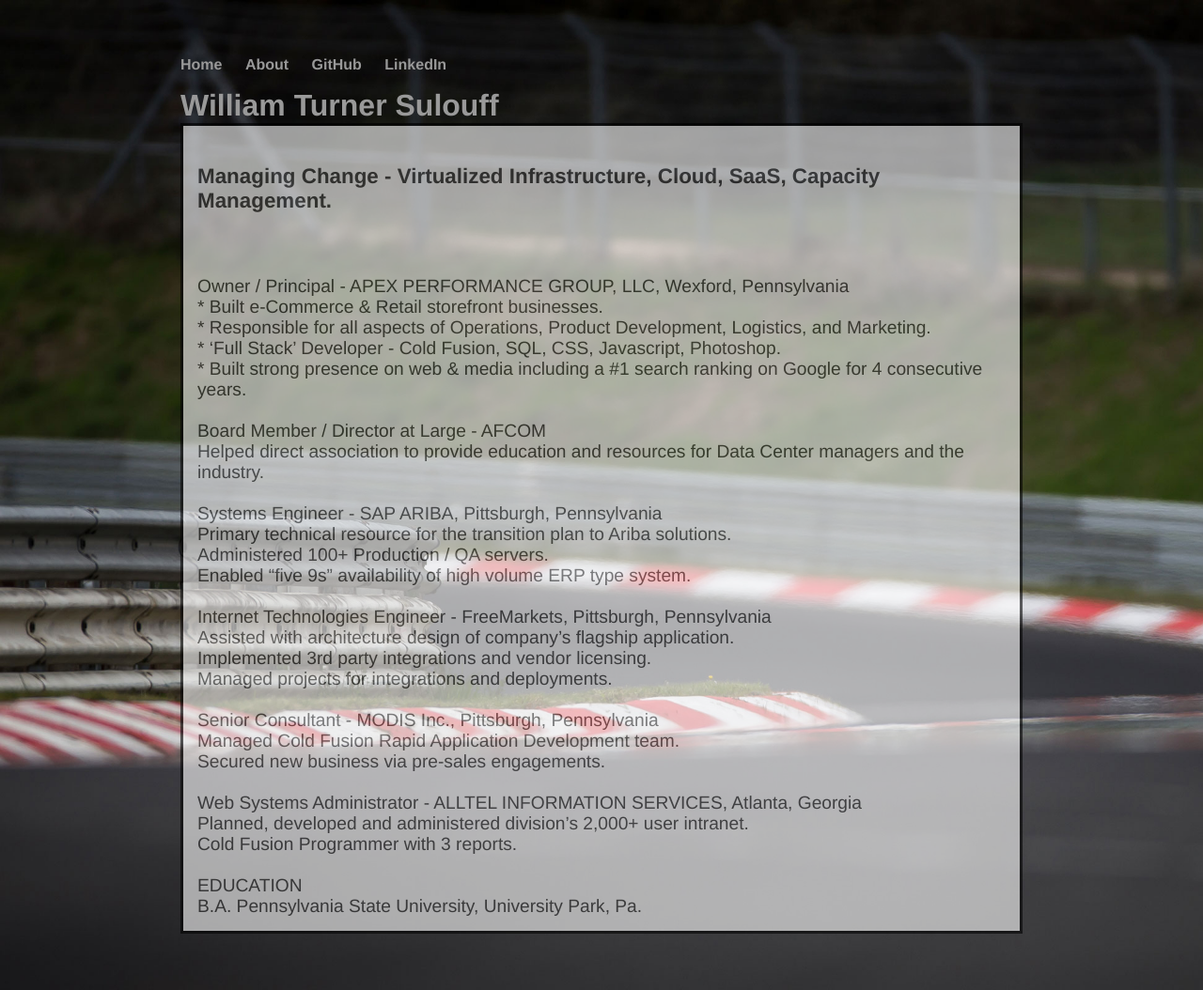
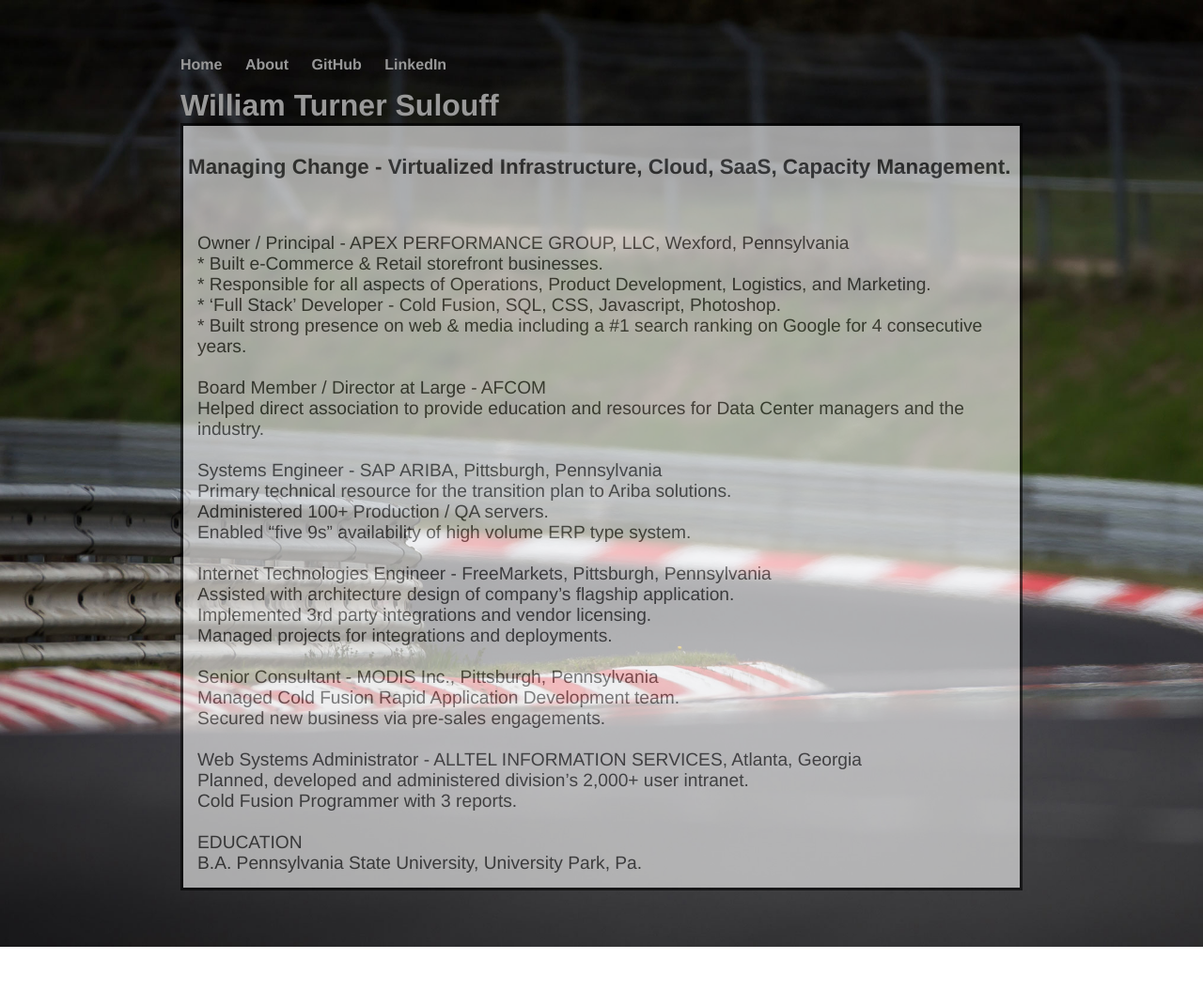
Before and after one commit to apex944/apex944.github.io, a Jekyll site: the page cv/index.html, which Jekyll copies as it is, in a window 1280 px wide. Shown: the whole page at 94% size. Built offline with Jekyll 4.4.1, drawn with Linux system fonts in a browser that asks for light colours; after the commit the page ends 1008 px from its top, so only the background shows below that.

Commit message:
updated cv2

```diff
--- a/css/main.css
+++ b/css/main.css
@@ -70,7 +70,7 @@ ul.posts li {
 }
 .cv1 {
     font-family:'Helvetica', 'Arial', 'Sans-Serif';
-    padding: 15px;
+    padding: 5px;
     font-weight: bold;
     color: rgb(61, 61, 61);
     font-size:.7em;
```
